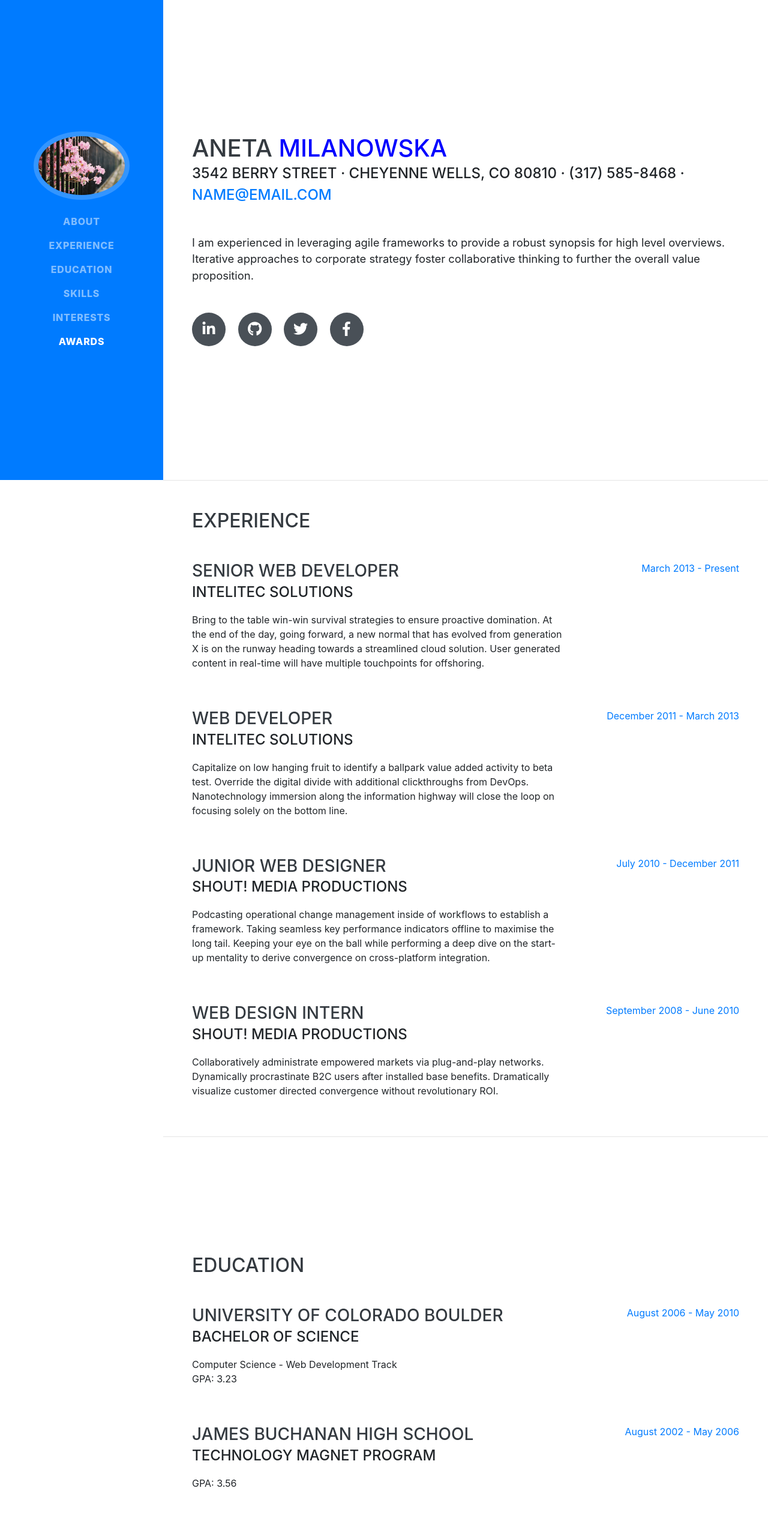
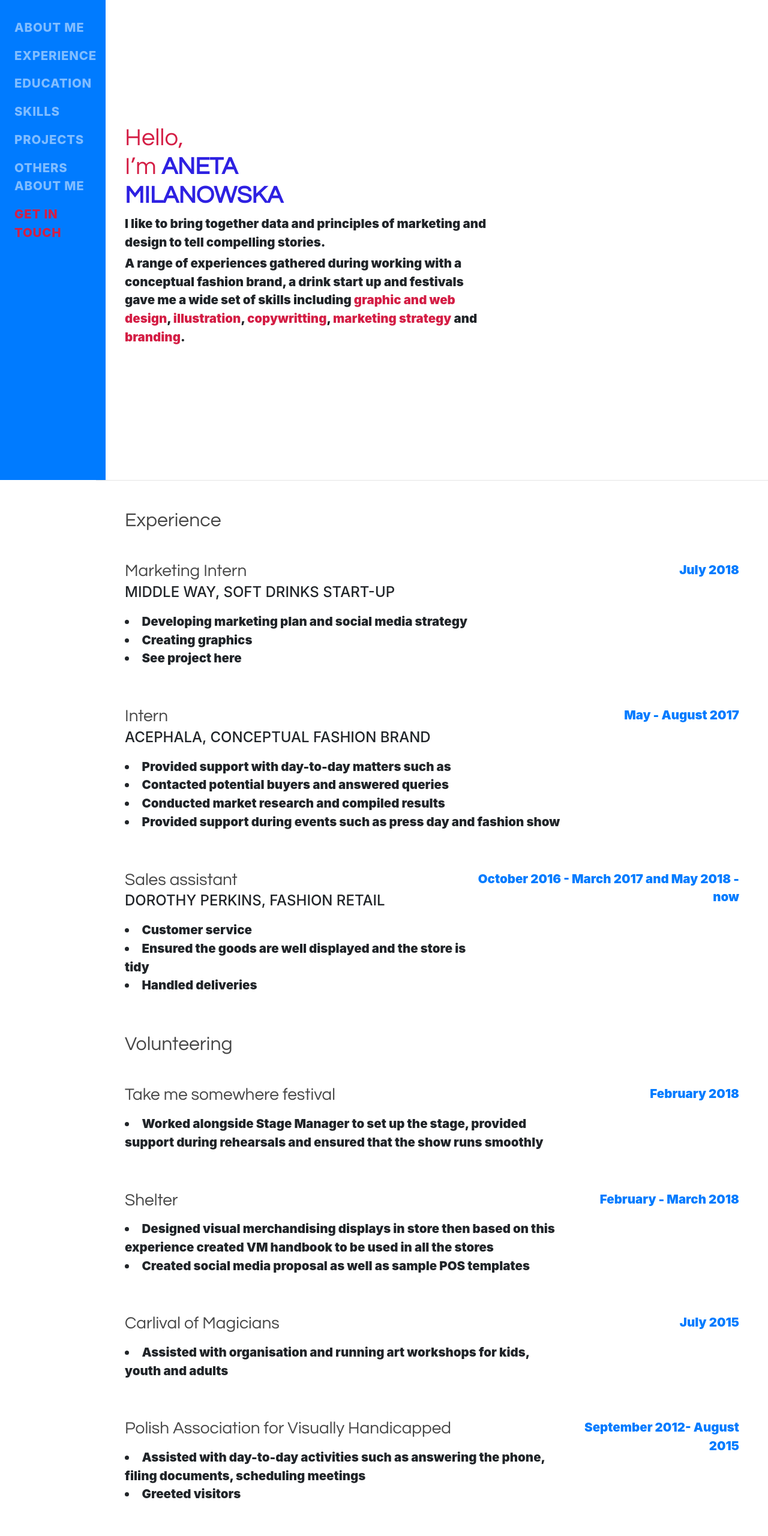
Before and after one commit to amilanowska/amilanowska.github.io, a website with bundled scripts: page index.html in a window 1280 px wide. Shown: the top 2560 px of the page at 60% size. Built offline with nearby package versions, Linux system fonts and the light colour scheme; a web font is replaced by a local one.

Commit message:
new font and colours

```diff
--- a/index.html
+++ b/index.html
@@ -26,18 +26,17 @@
 <body id="page-top">
 
   <nav class="navbar navbar-expand-lg navbar-dark bg-primary fixed-top" id="sideNav">
-    <a class="navbar-brand js-scroll-trigger" href="#page-top">
       <span class="d-block d-lg-none">Aneta Milanowska</span>
       <span class="d-none d-lg-block">
-        <img class="img-fluid img-profile rounded-circle mx-auto mb-2" src="img/flowersinafence.jpg" alt="">
+        <!-- <img class="img-fluid img-profile rounded-circle mx-auto mb-2" src="img/flowersinafence.jpg" alt=""> -->
       </span>
-    </a>    <button class="navbar-toggler" type="button" data-toggle="collapse" data-target="#navbarSupportedContent" aria-controls="navbarSupportedContent" aria-expanded="false" aria-label="Toggle navigation">
+    <button class="navbar-toggler" type="button" data-toggle="collapse" data-target="#navbarSupportedContent" aria-controls="navbarSupportedContent" aria-expanded="false" aria-label="Toggle navigation">
       <span class="navbar-toggler-icon"></span>
     </button>
-    <div class="collapse navbar-collapse" id="navbarSupportedContent">
+    <div class="collapse navbar-collapse movedown" id="navbarSupportedContent">
       <ul class="navbar-nav">
         <li class="nav-item">
-          <a class="nav-link js-scroll-trigger" href="#about">About</a>
+          <a class="nav-link js-scroll-trigger" href="#about">About me</a>
         </li>
         <li class="nav-item">
           <a class="nav-link js-scroll-trigger" href="#experience">Experience</a>
@@ -48,11 +47,14 @@
         <li class="nav-item">
           <a class="nav-link js-scroll-trigger" href="#skills">Skills</a>
         </li>
-        <li class="nav-item">
-          <a class="nav-link js-scroll-trigger" href="#interests">Interests</a>
+         <li class="nav-item">
+          <a class="nav-link js-scroll-trigger" href="#projects">Projects</a>
         </li>
         <li class="nav-item">
-          <a class="nav-link js-scroll-trigger" href="#awards">Awards</a>
+          <a class="nav-link js-scroll-trigger" href="#othersaboutme">Others about me</a>
+        </li>
+        <li class="nav-item">
+          <a class="nav-link js-scroll-trigger" href="#getintouch">Get in touch</a>
         </li>
       </ul>
     </div>
@@ -62,27 +64,17 @@
 
     <section class="resume-section p-3 p-lg-5 d-flex align-items-center" id="about">
       <div class="w-100">
-        <h1 class="mb-0">Aneta
-          <span class="name-header">Milanowska</span>
+
+        <h1 class="name-header"> <span style="color:#d41e45;">Hello, <br>I’m </span><b>ANETA <br> MILANOWSKA <b>
         </h1>
-        <div class="subheading mb-5">3542 Berry Street · Cheyenne Wells, CO 80810 · (317) 585-8468 ·
+        <!---<div class="subheading mb-5">3542 Berry Street · Cheyenne Wells, CO 80810 · (317) 585-8468 ·
           <a href="mailto:name@email.com">name@email.com</a>
-        </div>
-        <p class="lead mb-5">I am experienced in leveraging agile frameworks to provide a robust synopsis for high level overviews. Iterative approaches to corporate strategy foster collaborative thinking to further the overall value proposition.</p>
-        <div class="social-icons">
-          <a href="#">
-            <i class="fab fa-linkedin-in"></i>
-          </a>
-          <a href="#">
-            <i class="fab fa-github"></i>
-          </a>
-          <a href="#">
-            <i class="fab fa-twitter"></i>
-          </a>
-          <a href="#">
-            <i class="fab fa-facebook-f"></i>
-          </a>
-        </div>
+        </div>--->
+        <p style='margin-right:40%; margin-bottom: 0.25rem'> <b>
+          I like to bring together data and principles of <span style='background-image: src=img/img-profile'>marketing</span> and <span style='background-image: '>design</span> to tell compelling stories. </b></p>
+        <p style='margin-right:40%'> <b> A range of experiences gathered during working with a conceptual fashion brand, a drink start up and festivals gave me a wide set of skills including <span style="color:#d41e45;">graphic and web design</span>, <span style="color:#d41e45;">illustration</span>, <span style="color:#d41e45;">copywritting</span>, <span style="color:#d41e45;">marketing strategy</span> and <span style="color:#d41e45;">branding</span>. </b>
+        </p>
+
       </div>
     </section>
 
@@ -94,49 +86,108 @@
 
         <div class="resume-item d-flex flex-column flex-md-row justify-content-between mb-5">
           <div class="resume-content">
-            <h3 class="mb-0">Senior Web Developer</h3>
-            <div class="subheading mb-3">Intelitec Solutions</div>
-            <p>Bring to the table win-win survival strategies to ensure proactive domination. At the end of the day, going forward, a new normal that has evolved from generation X is on the runway heading towards a streamlined cloud solution. User generated content in real-time will have multiple touchpoints for offshoring.</p>
+            <h3 class="mb-0">Marketing Intern</h3>
+            <div class="subheading mb-3">Middle Way, soft drinks start-up </div>
+            <p> <li>
+              Developing marketing plan and social media strategy
+               </li>
+               <li>Creating graphics</li>
+               <li>See project here</li>
+            </p>
           </div>
           <div class="resume-date text-md-right">
-            <span class="text-primary">March 2013 - Present</span>
+            <span class="text-primary">July 2018</span>
           </div>
         </div>
 
         <div class="resume-item d-flex flex-column flex-md-row justify-content-between mb-5">
           <div class="resume-content">
-            <h3 class="mb-0">Web Developer</h3>
-            <div class="subheading mb-3">Intelitec Solutions</div>
-            <p>Capitalize on low hanging fruit to identify a ballpark value added activity to beta test. Override the digital divide with additional clickthroughs from DevOps. Nanotechnology immersion along the information highway will close the loop on focusing solely on the bottom line.</p>
+            <h3 class="mb-0">Intern</h3>
+            <div class="subheading mb-3">Acephala, conceptual fashion brand</div>
+            <p><li>
+              Provided support with day-to-day matters such as </li>
+               <li>Contacted potential buyers and answered queries</li>
+               <li>Conducted market research and compiled results </li>
+               <li>Provided support during events such as press day and fashion show</li>
+           </p>
           </div>
           <div class="resume-date text-md-right">
-            <span class="text-primary">December 2011 - March 2013</span>
+            <span class="text-primary">May - August 2017</span>
           </div>
         </div>
 
         <div class="resume-item d-flex flex-column flex-md-row justify-content-between mb-5">
           <div class="resume-content">
-            <h3 class="mb-0">Junior Web Designer</h3>
-            <div class="subheading mb-3">Shout! Media Productions</div>
-            <p>Podcasting operational change management inside of workflows to establish a framework. Taking seamless key performance indicators offline to maximise the long tail. Keeping your eye on the ball while performing a deep dive on the start-up mentality to derive convergence on cross-platform integration.</p>
+            <h3 class="mb-0">Sales assistant</h3>
+            <div class="subheading mb-3">Dorothy Perkins, fashion retail</div>
+            <p>
+              <li>Customer service</li>
+              <li>Ensured the goods are well displayed and the store is tidy</li>
+              <li>Handled deliveries</li>
+</p>
           </div>
           <div class="resume-date text-md-right">
-            <span class="text-primary">July 2010 - December 2011</span>
+            <span class="text-primary">October 2016 - March 2017 and May 2018 - now
+
+        </div>
+
+      </div>
+      <h2 class="mb-5">Volunteering</h2>
+
+      <div class="resume-item d-flex flex-column flex-md-row justify-content-between mb-5">
+          <div class="resume-content">
+            <h3 class="mb-0">Take me somewhere festival</h3>
+            <p> <li>
+              Worked alongside Stage Manager to set up the stage, provided support during rehearsals and ensured that the show runs smoothly
+               </li>
+            </p>
+          </div>
+          <div class="resume-date text-md-right">
+            <span class="text-primary">February 2018</span>
           </div>
         </div>
 
-        <div class="resume-item d-flex flex-column flex-md-row justify-content-between">
+         <div class="resume-item d-flex flex-column flex-md-row justify-content-between mb-5">
           <div class="resume-content">
-            <h3 class="mb-0">Web Design Intern</h3>
-            <div class="subheading mb-3">Shout! Media Productions</div>
-            <p>Collaboratively administrate empowered markets via plug-and-play networks. Dynamically procrastinate B2C users after installed base benefits. Dramatically visualize customer directed convergence without revolutionary ROI.</p>
+            <h3 class="mb-0">Shelter</h3>
+            <p> <li>
+              Designed visual merchandising displays in store then based on this experience created VM handbook to be used in all the stores
+               </li>
+               <li>
+               Created social media proposal as well as sample POS templates
+             </li>
+            </p>
           </div>
           <div class="resume-date text-md-right">
-            <span class="text-primary">September 2008 - June 2010</span>
+            <span class="text-primary">February - March 2018</span>
           </div>
         </div>
 
-      </div>
+        <div class="resume-item d-flex flex-column flex-md-row justify-content-between mb-5">
+          <div class="resume-content">
+            <h3 class="mb-0">Carlival of Magicians</h3>
+            <p> <li>
+             Assisted with organisation and running art workshops for kids, youth and adults
+               </li>
+            </p>
+          </div>
+          <div class="resume-date text-md-right">
+            <span class="text-primary">July 2015</span>
+          </div>
+        </div>
+
+         <div class="resume-item d-flex flex-column flex-md-row justify-content-between mb-5">
+          <div class="resume-content">
+            <h3 class="mb-0">Polish Association for Visually Handicapped</h3>
+            <p> <li>
+              Assisted with day-to-day activities such as answering the phone, filing documents, scheduling meetings  </li>
+              <li>Greeted visitors</li>
+            </p>
+          </div>
+          <div class="resume-date text-md-right">
+            <span class="text-primary">September 2012- August 2015</span>
+          </div>
+        </div>
 
     </section>
 
@@ -148,21 +199,32 @@
 
         <div class="resume-item d-flex flex-column flex-md-row justify-content-between mb-5">
           <div class="resume-content">
-            <h3 class="mb-0">University of Colorado Boulder</h3>
-            <div class="subheading mb-3">Bachelor of Science</div>
-            <div>Computer Science - Web Development Track</div>
-            <p>GPA: 3.23</p>
+            <h3 class="mb-0">BA International Fashion Branding</h3>
+            <div>Glasgow Caledonian University</div>
+            <p>
+              <li>Subject studied: Contemporary Fashion Branding, Finance, HR, Marketing, Consumer Buying Behaviour, Retail Buying and Visual Merchandising, Creative Fashion Brand Development and Promotion, Issues in Contemporary Marketing </li>
+              <li>See my academic projects: Springfield, TRTL</li>
+            </p>
+            <br>
+            <div>with semester abroad at<br>
+            The Hague University of Applied Sciences</div>
+            <p>
+              <l>Subject studied: Dutch language, Dutch culture and society, Marketing Planning and Strategic Management, Art & Globalisation, Politics & Media, Consultancy Skills</l>
+</p>
           </div>
           <div class="resume-date text-md-right">
-            <span class="text-primary">August 2006 - May 2010</span>
+            <span class="text-primary">September 2015 - June 2018</span>
           </div>
         </div>
 
         <div class="resume-item d-flex flex-column flex-md-row justify-content-between">
           <div class="resume-content">
-            <h3 class="mb-0">James Buchanan High School</h3>
-            <div class="subheading mb-3">Technology Magnet Program</div>
-            <p>GPA: 3.56</p>
+            <h3 class="mb-0">Costume and Stage Design Course</h3>
+            <div class="subheading mb-3">Tron Theatre</div>
+            <p>
+              <li>Design for a theatre production, from analysing text and concept development to model-making</li>
+              <li>Focus on designing to facilitate storytelling</li>
+              </p>
           </div>
           <div class="resume-date text-md-right">
             <span class="text-primary">August 2002 - May 2006</span>
@@ -178,7 +240,29 @@
       <div class="w-100">
         <h2 class="mb-5">Skills</h2>
 
-        <div class="subheading mb-3">Programming Languages &amp; Tools</div>
+        <div class="subheading mb-3">Strenghts</div>
+        <ul class="fa-ul mb-0">
+          <li>
+            <i class="fa-li fa fa-check"></i>
+            Graphic design &amp; illustration</li>
+          <li>
+            <i class="fa-li fa fa-check"></i>
+            Marketing &amp; Branding</li>
+          <li>
+            <i class="fa-li fa fa-check"></i>
+            Research</li>
+          <li>
+            <i class="fa-li fa fa-check"></i>
+            Website building </li>
+            <li>
+            <i class="fa-li fa fa-check"></i>
+            Copywriting </li>
+        </ul>
+      </div>
+
+    </section>
+
+        <div class="subheading mb-3">Programs</div>
         <ul class="list-inline dev-icons">
           <li class="list-inline-item">
             <i class="fab fa-html5"></i>
@@ -186,6 +270,7 @@
           <li class="list-inline-item">
             <i class="fab fa-css3-alt"></i>
           </li>
+          <!---
           <li class="list-inline-item">
             <i class="fab fa-js-square"></i>
           </li>
@@ -216,72 +301,53 @@
           <li class="list-inline-item">
             <i class="fab fa-npm"></i>
           </li>
+          --->
         </ul>
 
-        <div class="subheading mb-3">Workflow</div>
-        <ul class="fa-ul mb-0">
-          <li>
-            <i class="fa-li fa fa-check"></i>
-            Mobile-First, Responsive Design</li>
-          <li>
-            <i class="fa-li fa fa-check"></i>
-            Cross Browser Testing &amp; Debugging</li>
-          <li>
-            <i class="fa-li fa fa-check"></i>
-            Cross Functional Teams</li>
-          <li>
-            <i class="fa-li fa fa-check"></i>
-            Agile Development &amp; Scrum</li>
-        </ul>
+
+    <hr class="m-0">
+
+    <section class="resume-section p-3 p-lg-5 d-flex align-items-center" id="projects">
+      <div class="w-100">
+        <h2 class="mb-5">Projects</h2>
+        <p>Springfield</p>
+        <p>TRTL</p>
+        <p>Middle Way</p>
+        <p>Range of graphic design work</p>
       </div>
     </section>
 
     <hr class="m-0">
 
-    <section class="resume-section p-3 p-lg-5 d-flex align-items-center" id="interests">
+    <section class="resume-section p-3 p-lg-5 d-flex align-items-center" id="othersaboutme">
       <div class="w-100">
-        <h2 class="mb-5">Interests</h2>
-        <p>Apart from being a web developer, I enjoy most of my time being outdoors. In the winter, I am an avid skier and novice ice climber. During the warmer months here in Colorado, I enjoy mountain biking, free climbing, and kayaking.</p>
-        <p class="mb-0">When forced indoors, I follow a number of sci-fi and fantasy genre movies and television shows, I am an aspiring chef, and I spend a large amount of my free time exploring the latest technology advancements in the front-end web development world.</p>
+        <h2 class="mb-5">Others about me</h2>
+       <p>
+        'Aneta worked well within the team and showed enthusiasm towards all aspects of her work. She always took into consideration our position as a new business before providing recommendations to us. Aneta was a responsible member of staff and was able to work on her own initiative. I would recommend Aneta for any creative role in the future.’ <br>-Catriona Monson, owner and director of Middle Way</p>
       </div>
     </section>
 
-    <hr class="m-0">
+  <hr class="m-0">
 
-    <section class="resume-section p-3 p-lg-5 d-flex align-items-center" id="awards">
+    <section class="resume-section p-3 p-lg-5 d-flex align-items-center" id="getintouch">
       <div class="w-100">
-        <h2 class="mb-5">Awards &amp; Certifications</h2>
-        <ul class="fa-ul mb-0">
-          <li>
-            <i class="fa-li fa fa-trophy text-warning"></i>
-            Google Analytics Certified Developer</li>
-          <li>
-            <i class="fa-li fa fa-trophy text-warning"></i>
-            Mobile Web Specialist - Google Certification</li>
-          <li>
-            <i class="fa-li fa fa-trophy text-warning"></i>
-            1<sup>st</sup>
-            Place - University of Colorado Boulder - Emerging Tech Competition 2009</li>
-          <li>
-            <i class="fa-li fa fa-trophy text-warning"></i>
-            1<sup>st</sup>
-            Place - University of Colorado Boulder - Adobe Creative Jam 2008 (UI Design Category)</li>
-          <li>
-            <i class="fa-li fa fa-trophy text-warning"></i>
-            2<sup>nd</sup>
-            Place - University of Colorado Boulder - Emerging Tech Competition 2008</li>
-          <li>
-            <i class="fa-li fa fa-trophy text-warning"></i>
-            1<sup>st</sup>
-            Place - James Buchanan High School - Hackathon 2006</li>
-          <li>
-            <i class="fa-li fa fa-trophy text-warning"></i>
-            3<sup>rd</sup>
-            Place - James Buchanan High School - Hackathon 2005</li>
-        </ul>
+        <h2 class="mb-5">Get in touch</h2>
+       <p text->
+        Would you like to know more about what I do? <br> Do you have any interesting projects? <br>
+        amilanowska96@gmail.com <br>
+        07427284931
+</p>
+<div class="social-icons">
+          <a href="#">
+            <i class="fab fa-linkedin-in"></i>
+          </a>
+          <a href="#">
+            <i class="fab instagram-i"></i>
+            <!---add instagram icon--->
+          </a>
+        </div>
       </div>
     </section>
-
   </div>
 
   <!-- Bootstrap core JavaScript -->
--- a/scss/_global.scss
+++ b/scss/_global.scss
@@ -80,5 +80,9 @@ p.lead {
 }
 
 .name-header {
-  color: blue;
+  color: $primary;
 }
+
+.movedown {
+  margin-top: 15px;
+}
--- a/scss/_nav.scss
+++ b/scss/_nav.scss
@@ -13,7 +13,7 @@
 
 @media (min-width: 992px) {
   #sideNav {
-    text-align: center;
+    text-align: left;
     position: fixed;
     top: 0;
     left: 0;
@@ -21,7 +21,7 @@
     display: flex;
     flex-direction: column;
 
-    width: $sidebar-base-width;
+    width: 11rem;
     height: 100vh;
     .navbar-brand {
       display: flex;
--- a/scss/_variables.scss
+++ b/scss/_variables.scss
@@ -3,16 +3,10 @@
 // Restate Bootstrap Variables
 
 $white:    #fff !default;
-$gray-100: #f8f9fa !default;
-$gray-200: #e9ecef !default;
-$gray-300: #dee2e6 !default;
-$gray-400: #ced4da !default;
-$gray-500: #adb5bd !default;
-$gray-600: #868e96 !default;
-$gray-700: #495057 !default;
-$gray-800: #343a40 !default;
-$gray-900: #212529 !default;
 $black:    #000 !default;
+$pavement: #474747 !default;
+$boldindigo: #2e21e2 !default;
+$raspberry: #d41e45 !default;
 
 $blue:    #007bff !default;
 $indigo:  #6610f2 !default;
@@ -25,8 +19,19 @@ $green:   #28a745 !default;
 $teal:    #20c997 !default;
 $cyan:    #17a2b8 !default;
 
-$primary:       $orange !default;
-$secondary:     $gray-600 !default;
+$gray-100: #f8f9fa !default;
+$gray-200: #e9ecef !default;
+$gray-300: #dee2e6 !default;
+$gray-400: #ced4da !default;
+$gray-500: #adb5bd !default;
+$gray-600: #868e96 !default;
+$gray-700: #495057 !default;
+$gray-800: #343a40 !default;
+$gray-900: #212529 !default;
+
+$primary:       $boldindigo !default;
+$secondary:     $raspberry !default;
+
 $success:       $green !default;
 $info:          $cyan !default;
 $warning:       $yellow !default;
@@ -36,4 +41,4 @@ $dark:          $gray-800 !default;
 
 // Page Variables
 
-$sidebar-base-width: 17rem;
+$sidebar-base-width: 13rem;
```
Also changed, not shown: css/resume.css, css/resume.min.css, vendor/bootstrap/css/bootstrap.css, vendor/bootstrap/css/bootstrap.min.css, 1 other file.
